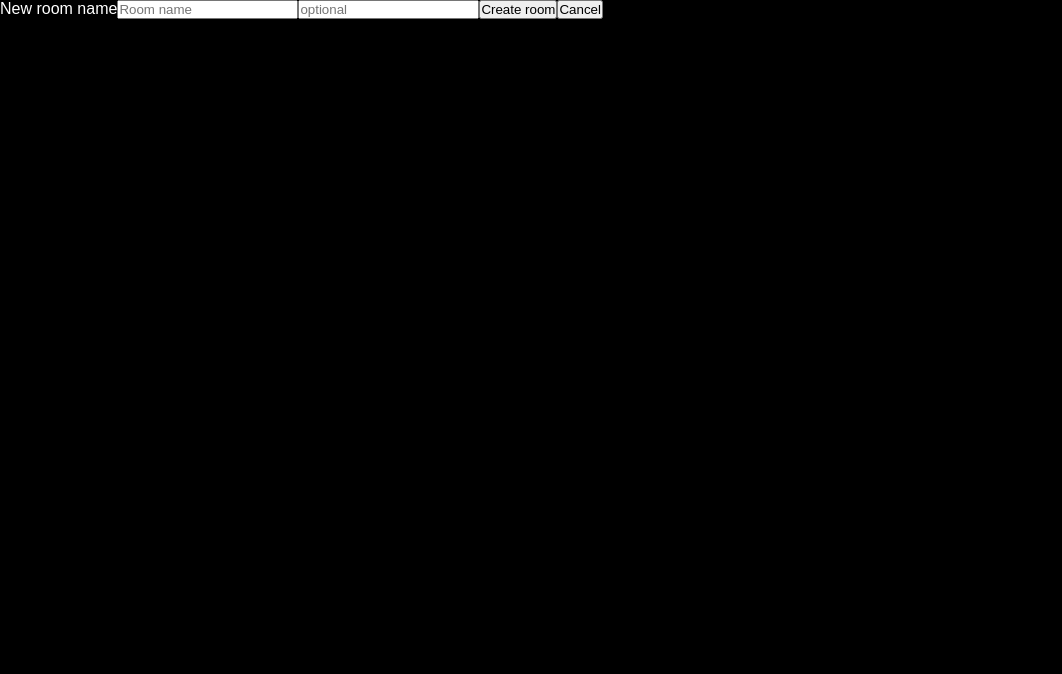
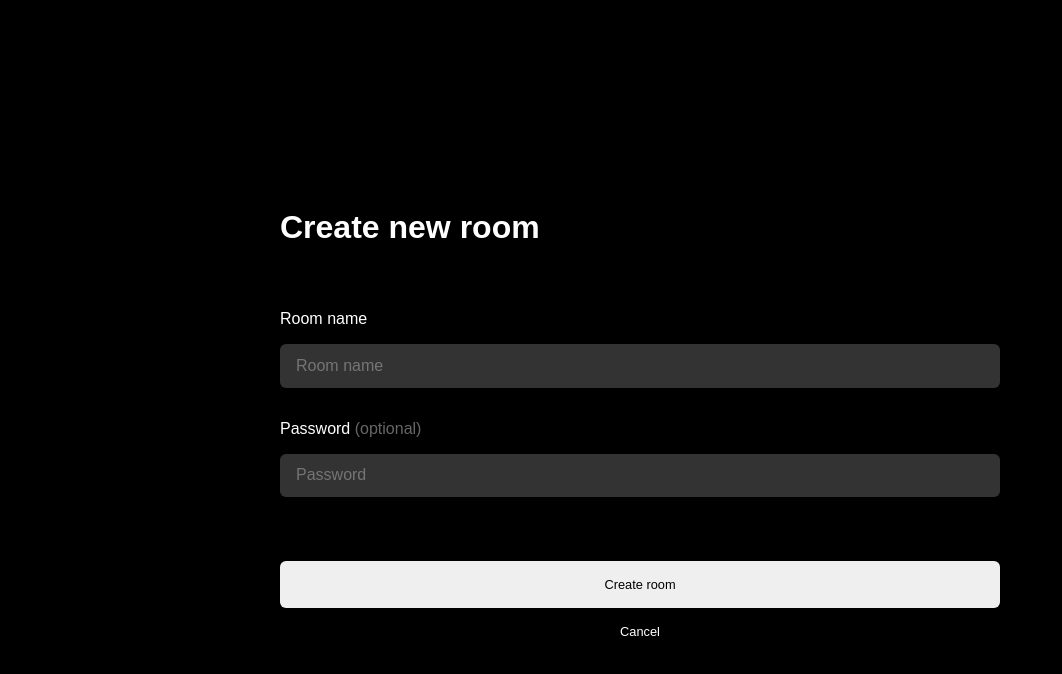
Before and after one commit to itsnwa/mikke, a Vue app: page / in a window 1280 px wide. Both pictures are taken after a click on the element 418 px from the left and 400 px from the top of the page. Shown: the top 674 px of the page, without its empty margins (0-1062 px from the left). Built offline with nearby package versions, Linux system fonts and the light colour scheme; a web font is replaced by a local one; what vuefire would draw is missing.

Commit message:
prettier lobby forms

```diff
--- a/src/views/Lobby.vue
+++ b/src/views/Lobby.vue
@@ -15,22 +15,32 @@
       </div>
     </div>
     <div class="form" v-if="newRoomFormActive">
-      <label>New room name</label>
+      <h1>Create new room</h1>
+      <label>Room name</label>
       <input type="text" v-model="newRoomName" placeholder="Room name" />
-      <input type="text" v-model="newRoomPassword" placeholder="optional" />
+      <label>Password <span>(optional)</span></label>
+      <input type="text" v-model="newRoomPassword" placeholder="Password" />
       <button @click.prevent="createRoom">Create room</button>
-      <button @click.prevent="cancel">Cancel</button>
+      <button class="cancel" @click.prevent="cancel">Cancel</button>
     </div>
     <div class="form" v-if="existingRoomFormActive">
+      <h1>Join room</h1>
       <label>Room name</label>
       <input type="text" v-model="existingRoomName" placeholder="Room name" />
-      <button @click.prevent="joinRoom">Join room</button>
-      <button @click.prevent="cancel">Cancel</button>
-    </div>
-    <div class="form" v-if="passwordPromptActive">
-      <label>Enter password</label>
-      <input type="text" v-model="existingRoomPassword" />
-      <button @click.prevent="joinWithPassword">Let me in!</button>
+      <div class="password-form" v-if="passwordPromptActive">
+        <label style="color:red;">Password required</label>
+        <input
+          type="text"
+          v-model="existingRoomPassword"
+          placeholder="Password"
+        />
+      </div>
+      <button
+        @click.prevent="passwordPromptActive ? joinWithPassword() : joinRoom()"
+      >
+        Join room
+      </button>
+      <button class="cancel" @click.prevent="cancel">Cancel</button>
     </div>
   </div>
 </template>
@@ -151,4 +161,50 @@ export default {
     background-color: #141414;
   }
 }
+
+.form {
+  display: flex;
+  flex-direction: column;
+  justify-content: center;
+  max-width: 720px;
+  min-height: 100vh;
+  margin: 2rem auto;
+  h1 {
+    margin: 0 0 4rem 0;
+  }
+  label {
+    display: block;
+    margin: 0 0 1rem 0;
+    span {
+      opacity: 0.4;
+    }
+  }
+  input {
+    display: block;
+    width: 100%;
+    margin: 0 0 2rem 0;
+    font-size: 1rem;
+    padding: 0.8rem 1rem;
+    -moz-appearance: none;
+    border-radius: 6px;
+    border: 0;
+    background-color: #333;
+    color: white;
+  }
+  button {
+    padding: 1rem;
+    font-size: 0.8rem;
+    border-radius: 6px;
+    border: 0;
+    margin-top: 2rem;
+  }
+  button.cancel {
+    background: transparent;
+    border: 0;
+    color: white;
+    padding: 1rem;
+    font-size: 0.8rem;
+    margin: 0;
+  }
+}
 </style>
--- a/src/views/Room.vue
+++ b/src/views/Room.vue
@@ -528,6 +528,7 @@ export default {
   align-items: center;
   justify-content: center;
   user-select: none;
+  // TODO: This one is causing overflow
   &:hover {
     &:after {
       position: absolute;
```
